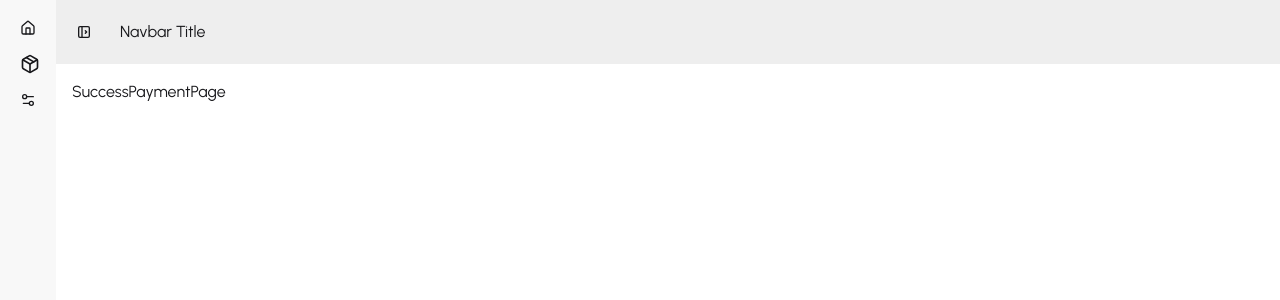
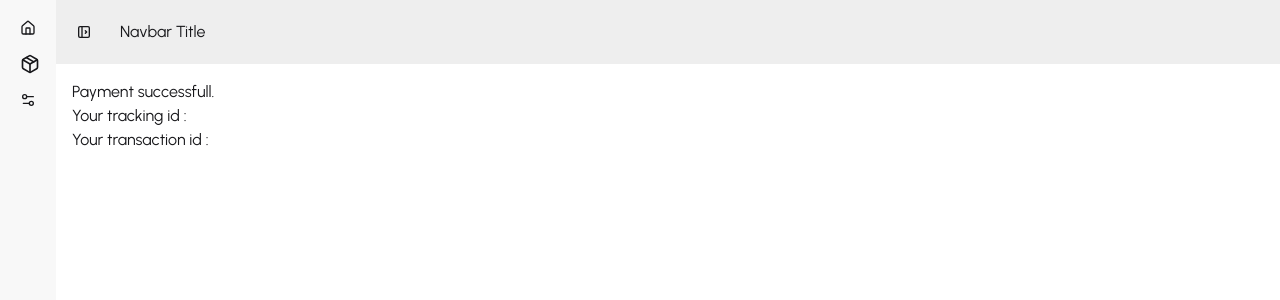
Before and after one commit to Al-Shiam-Nabil/zap-shift-practise-client, a React (Vite) app: page /dashboard/success-payment in a window 1280 px wide. Shown: the top 300 px of the page. Built offline with nearby package versions, Linux system fonts and the light colour scheme; no server answers; sample sign-in values are in the browser's storage.

Commit message:
db double entry resolved

```diff
--- a/src/Pages/Dashboard/SuccessPaymentPage.jsx
+++ b/src/Pages/Dashboard/SuccessPaymentPage.jsx
@@ -1,10 +1,12 @@
-import React, { useEffect } from "react";
+import React, { useEffect, useState } from "react";
 import { useSearchParams } from "react-router";
 import useAxiosSecure from "../../Hooks/useAxiosSecure";
 
 export default function SuccessPaymentPage() {
   const [searchPrams] = useSearchParams();
   const secureAxios = useAxiosSecure();
+  const [trackingId, setTrackingId] = useState(null);
+  const [transactinId, setTransactionId] = useState(null);
 
   const sessionId = searchPrams.get("session_id");
 
@@ -12,10 +14,21 @@ export default function SuccessPaymentPage() {
     if (sessionId) {
       secureAxios
         .patch(`/payment-success?session_id=${sessionId}`)
-        .then((res) => console.log(res.data))
+        .then((res) => {
+          console.log(res.data);
+          setTrackingId(res.data?.trackingId);
+          setTransactionId(res.data?.transactionId);
+        })
         .catch((error) => console.log(error.message));
     }
   }, [sessionId, secureAxios]);
 
-  return <div>SuccessPaymentPage</div>;
+  return (
+    <div>
+      <p>Payment successfull.</p>
+
+      <p>Your tracking id :{trackingId}</p>
+      <p>Your transaction id :{transactinId}</p>
+    </div>
+  );
 }
```
